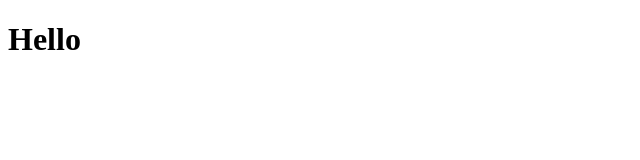
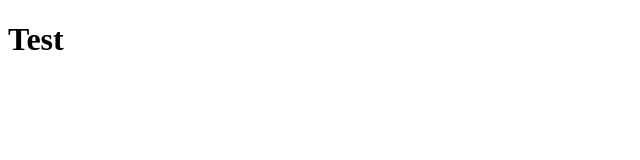
Before and after one commit to alexbavinton/bavinton.com, a Gatsby site: page / in a window 1280 px wide. Shown: the full height of the page, 0-640 px from the left. Built offline with nearby package versions, Linux system fonts and the light colour scheme; Gatsby itself is replaced by a stand-in of ours.

Commit message:
site update test

```diff
--- a/src/pages/index.js
+++ b/src/pages/index.js
@@ -2,7 +2,7 @@ import React from 'react';
 
 const index = () => (
   <>
-    <h1>Hello</h1>
+    <h1>Test</h1>
   </>
 );
 
```
